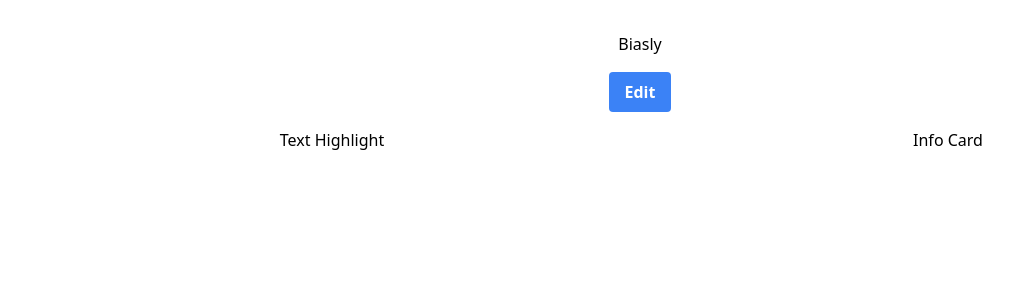
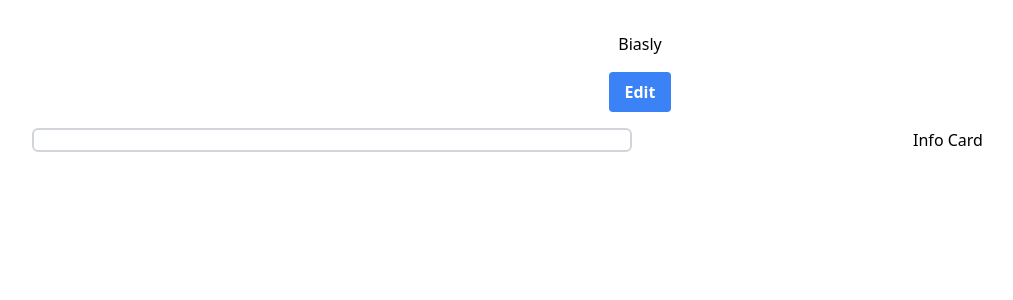
Before and after one commit to dimassudjito/biasly, a React (Vite) app in the folder frontend/: page / in a window 1280 px wide. Both pictures are taken after a click on the button "Evaluate". Shown: the top 300 px of the page, without its empty margins (0-1013 px from the left). Built offline with nearby package versions, Linux system fonts and the light colour scheme.

Commit message:
connect TextHighlight with TextInput

```diff
--- a/frontend/src/App.jsx
+++ b/frontend/src/App.jsx
@@ -5,6 +5,11 @@
 
 function App() {
   const [mode, setMode] = useState('write')
+  const [content, setContent] = useState('')
+
+  const editContent = (content) => {
+    setContent(content)
+  }
 
   return (
     <>
@@ -16,8 +21,8 @@
         {mode == 'write' ? 'Evaluate' : 'Edit'}
       </button>
       <div className="grid grid-cols-2 gap-4">
-        {mode == 'write' ? <TextInput/> : <TextHighlight/>}
-        <InfoCard/>
+        {mode == 'write' ? <TextInput content={content} editContent={editContent}/> : <TextHighlight content={content}/>}
+        <InfoCard />
       </div>
     </>
   )
--- a/frontend/src/components/TextHighlight.jsx
+++ b/frontend/src/components/TextHighlight.jsx
@@ -1,10 +1,16 @@
-function TextHighlight() {
+import PropTypes from 'prop-types';
 
-    return (
-      <>
-        <h1 className="">Text Highlight</h1>
-      </>
-    )
-  }
+function TextHighlight({content}) {
 
-  export default TextHighlight
+        return (
+            <>
+                <h1 className="border-2 border-gray-300 rounded-md p-2">{content}</h1>
+            </>
+        )
+    }
+
+TextHighlight.propTypes = {
+    content: PropTypes.string.isRequired,
+};
+
+export default TextHighlight;
--- a/frontend/src/components/TextInput.jsx
+++ b/frontend/src/components/TextInput.jsx
@@ -1,10 +1,23 @@
-function TextInput() {
+import PropTypes from 'prop-types';
 
-    return (
-      <>
-        <textarea className="border-2 border-gray-300 rounded-md p-2" placeholder="Enter text here..."></textarea>
-      </>
-    )
-  }
+function TextInput({content, editContent}) {
 
-  export default TextInput
+        return (
+            <>
+                <textarea
+                className="border-2 border-gray-300 rounded-md p-2"
+                placeholder="Enter text here..."
+                onChange={(e) => editContent(e.target.value)}
+                value={content}
+                >
+                </textarea>
+            </>
+        )
+    }
+
+TextInput.propTypes = {
+    editContent: PropTypes.func.isRequired,
+    content: PropTypes.string.isRequired
+};
+
+export default TextInput;
```
